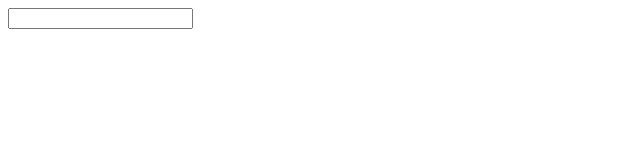
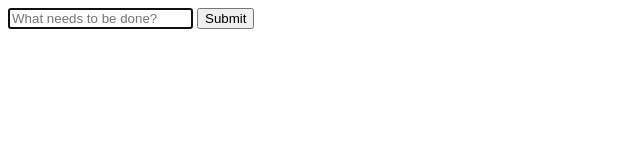
Before and after one commit to jasonmpaul/to-do-list, a plain HTML site: page index.html in a window 1280 px wide. Shown: the whole page, without its empty margins (0-640 px from the left). Drawn offline with Linux system fonts and the light colour scheme.

Commit message:
updates to index.html

```diff
--- a/index.html
+++ b/index.html
@@ -6,6 +6,7 @@
         <script src="script.js"></script>
     </head>
     <body>
-        <input class="task-list" ></input>
+        <input type="text" class="to-do-input" placeholder="What needs to be done?" autofocus></input>
+        <input type="submit" on-click="appendListItem()"></input>
     </body>
 </html>
```
